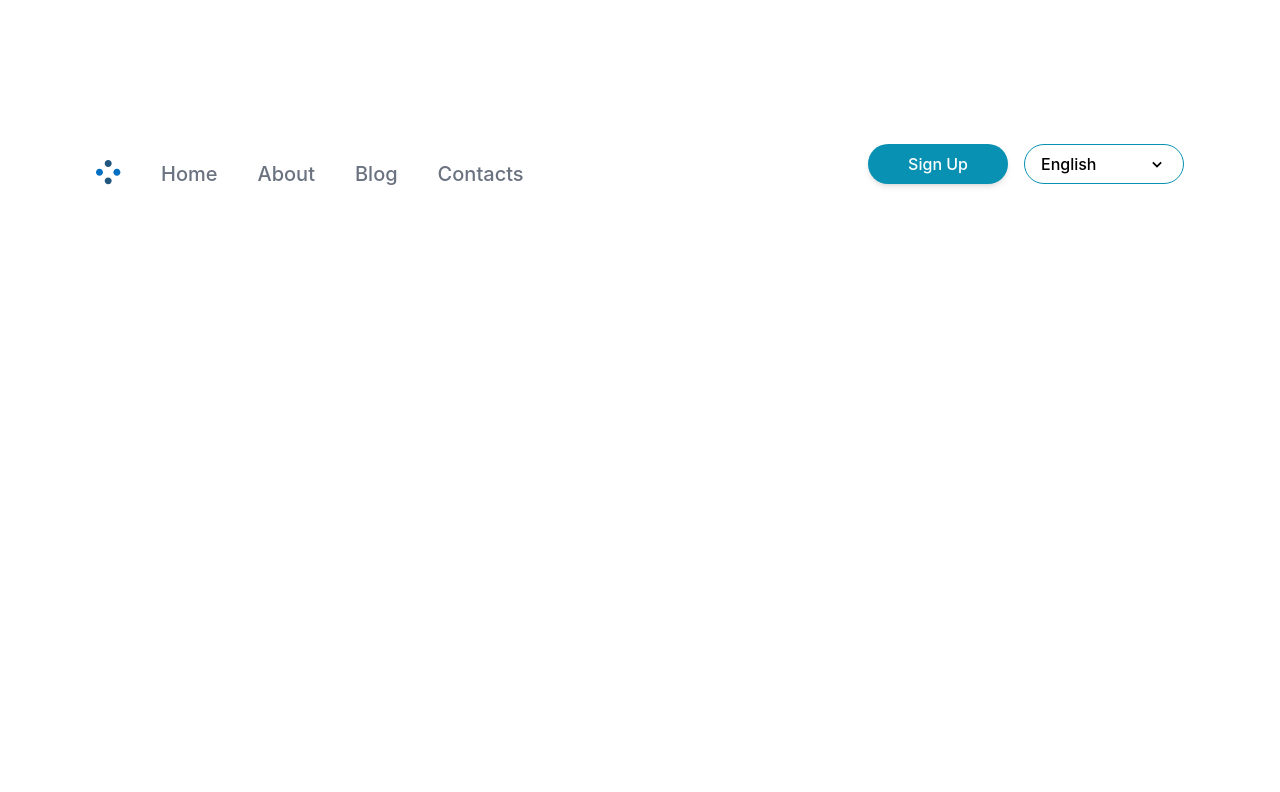
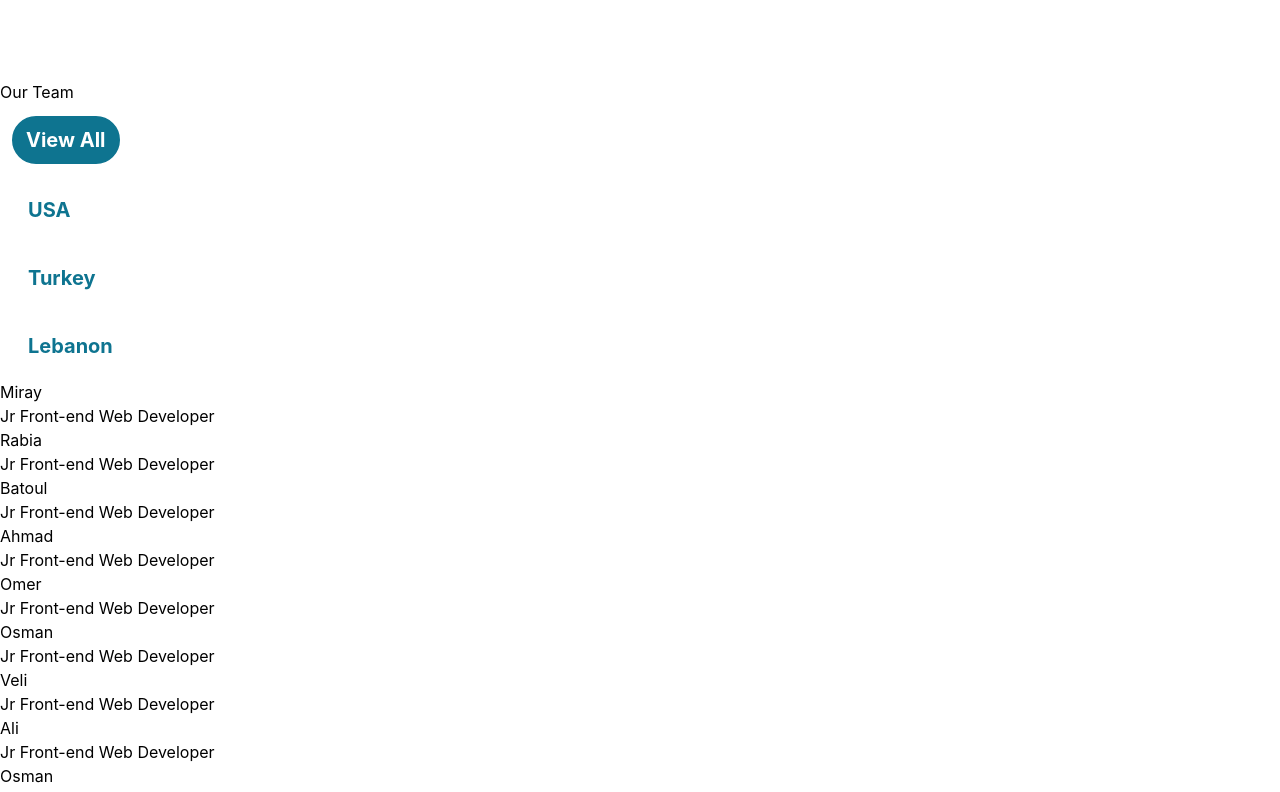
Before and after one commit to Recoded-Spark-Turkey-2022/The-Incredibles, a React (Create React App) app: page /about in a window 1280 px wide. Shown: the part 828-1620 px from the top of the page. Before the commit the page ends 1080 px from the top, so only its background shows below. Built offline with nearby package versions, Linux system fonts and the light colour scheme.

Commit message:
Feat: add country filter functionality for team members

```diff
--- a/src/pages/About/Team.jsx
+++ b/src/pages/About/Team.jsx
@@ -1,8 +1,103 @@
 import React, { useState } from "react";
 
+const MEMBERS=[
+    {
+        name: "Miray",
+        occupation: "Jr Front-end Web Developer",
+        country: "Turkey",
+        id:0,
+    },
+    {
+        name: "Rabia",
+        occupation: "Jr Front-end Web Developer",
+        country: "Turkey",
+        id:1,
+    },
+    {
+        name: "Batoul",
+        occupation: "Jr Front-end Web Developer",
+        country: "Turkey",
+        id:2,
+    },
+    {
+        name: "Ahmad",
+        occupation: "Jr Front-end Web Developer",
+        country: "Turkey",
+        id:3,
+    },
+    {
+        name: "Omer",
+        occupation: "Jr Front-end Web Developer",
+        country: "Turkey",
+        id:4,
+    },
+    {
+        name: "Osman",
+        occupation: "Jr Front-end Web Developer",
+        country: "USA",
+        id:5,
+    },
+    {
+        name: "Veli",
+        occupation: "Jr Front-end Web Developer",
+        country: "USA",
+        id:6,
+    },
+    {
+        name: "Ali",
+        occupation: "Jr Front-end Web Developer",
+        country: "Lebanon",
+        id:7,
+    },
+    {
+        name: "Osman",
+        occupation: "Jr Front-end Web Developer",
+        country: "Lebanon",
+        id:8,
+    },
+]
+// const members variable will be used as a placeholder for firebase. When we fetch there, this variable will be deleted
+
+const COUNTRIES=["View All", "USA", "Turkey", "Lebanon"]
 
 function Team() {
-    return <div></div>
+    const [category, setCategory]=useState("View All");
+
+
+    const renderBtn = COUNTRIES.map(country=>{
+        const className = country === category ? "rounded-full inline-block px-3 py-2 border-solid border-2 border-cyan-700 bg-cyan-700 text-white font-bold text-xl" : "rounded-full px-3 py-2 mx-1 text-cyan-700 text-xl font-bold";
+        return (
+            <div key={country} className="p-3">
+          <button
+            className={className}
+            onClick={()=> setCategory(country)}
+          >{country}</button>
+          </div>
+        )}
+      )
+
+      const memberFilter = MEMBERS.filter((member)=> category==="View All" || category===member.country)
+
+      const memberCard = memberFilter.map((member)=>{
+        return(
+            <div key={member.id} >
+                <h3 >{member.name}</h3>
+                <p >{member.occupation}</p>
+            </div>
+        )
+      })
+
+    return (
+        <section name="team" >
+            <h2 >Our Team</h2>
+            <div name="country-filter" >
+                {renderBtn}
+            </div>
+            <div name="team" >
+                {memberCard}
+            </div>
+        </section>
+    )
 }
 
 export default Team;
```
